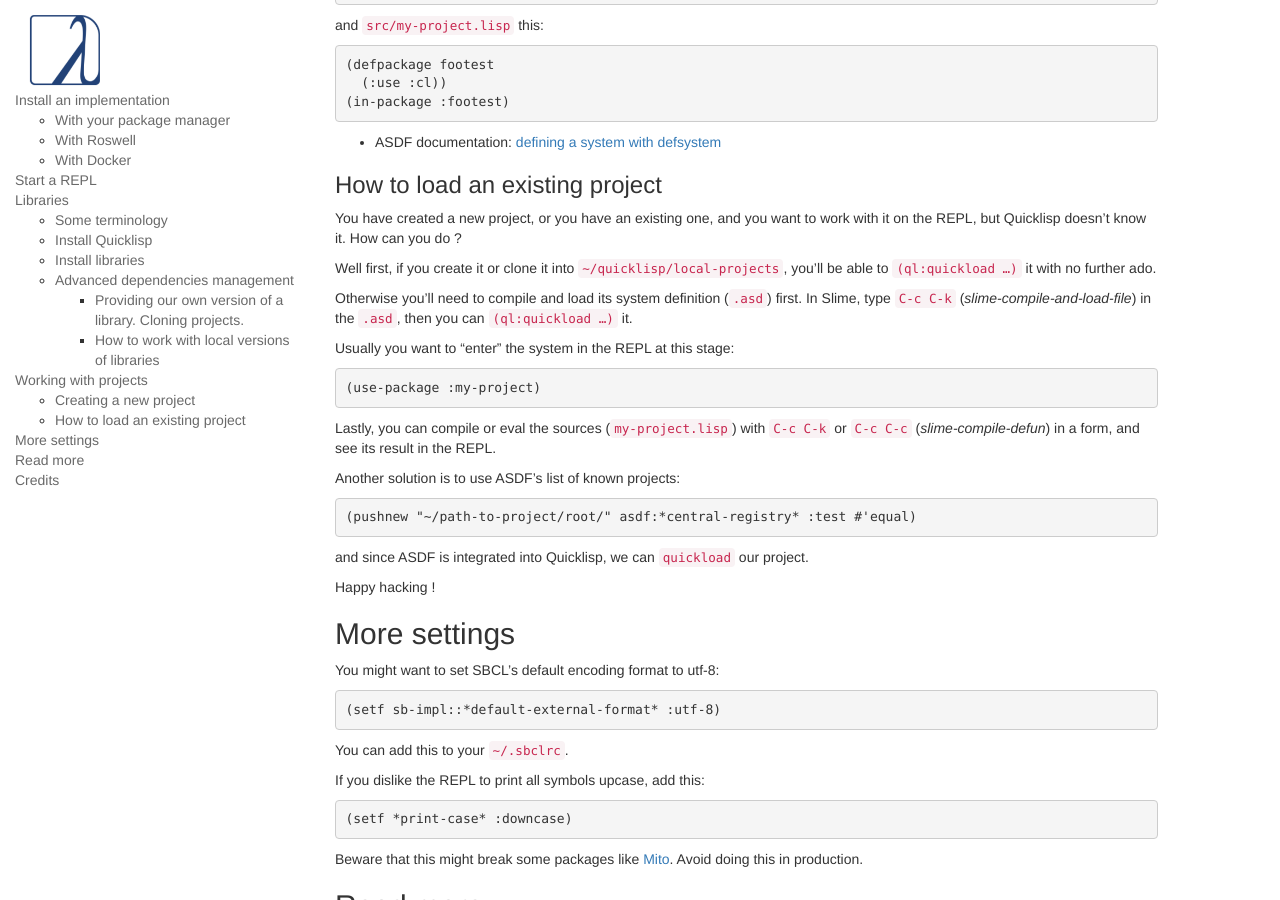
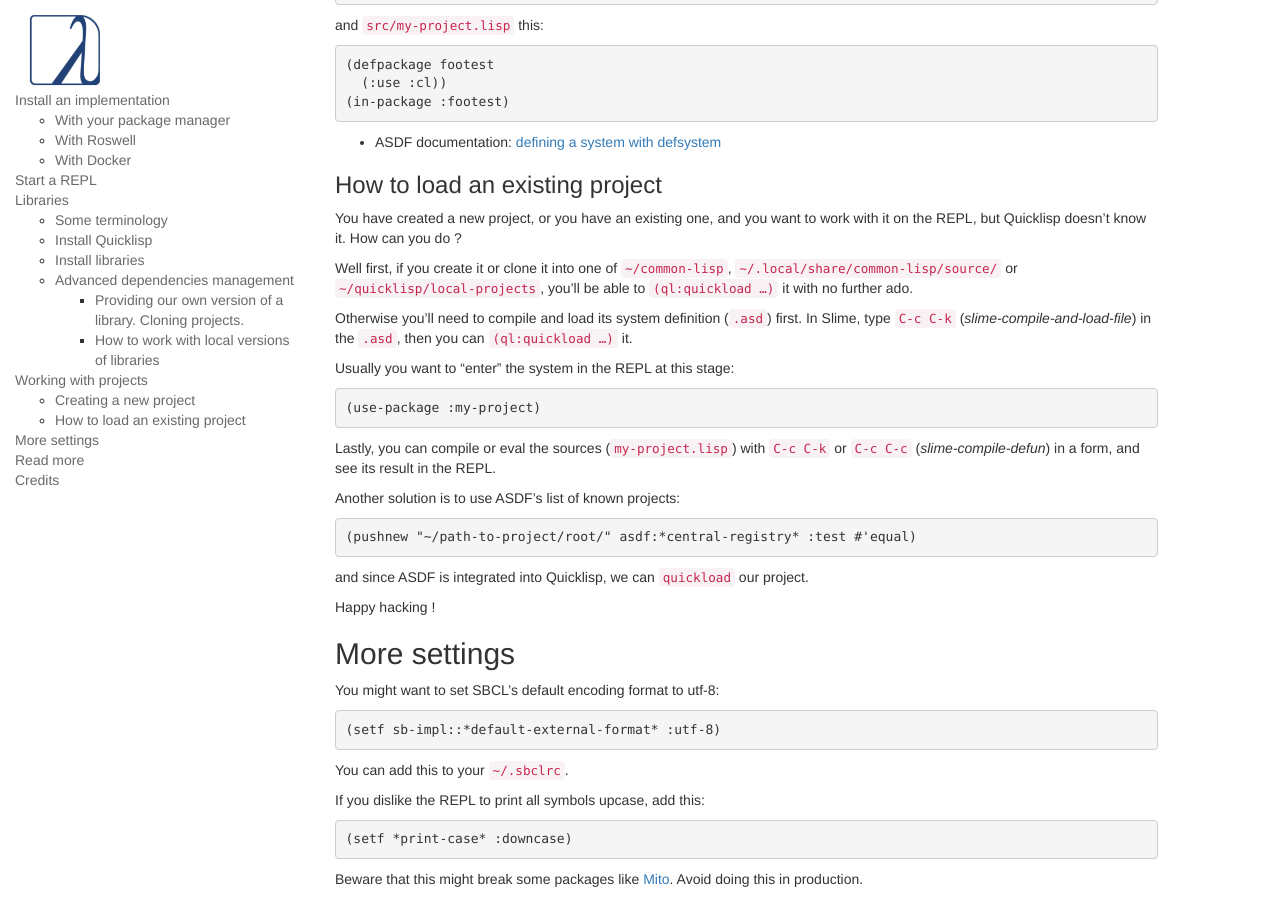
Before and after one commit to LispCookbook/cl-cookbook, a Jekyll site: the page built from getting-started.md, in a window 1280 px wide and 900 px high, scrolled down 5172 px. Built offline with Jekyll 4.4.1, drawn with Linux system fonts in a browser that asks for light colours.

Commit message:
getting-started: Mention ~/common-lisp, etc. to clone projects.

```diff
--- a/getting-started.md
+++ b/getting-started.md
@@ -368,8 +368,9 @@ want to work with it on the REPL, but Quicklisp doesn't know it. How
 can you do ?
 
 Well first, if you create it or clone it into
-`~/quicklisp/local-projects`, you'll be able to `(ql:quickload …)` it
-with no further ado.
+one of `~/common-lisp`, `~/.local/share/common-lisp/source/` or
+`~/quicklisp/local-projects`, you'll be able to `(ql:quickload …)` it with no
+further ado.
 
 Otherwise you'll need to compile and load its system definition
 (`.asd`) first. In Slime, type `C-c C-k`
```
